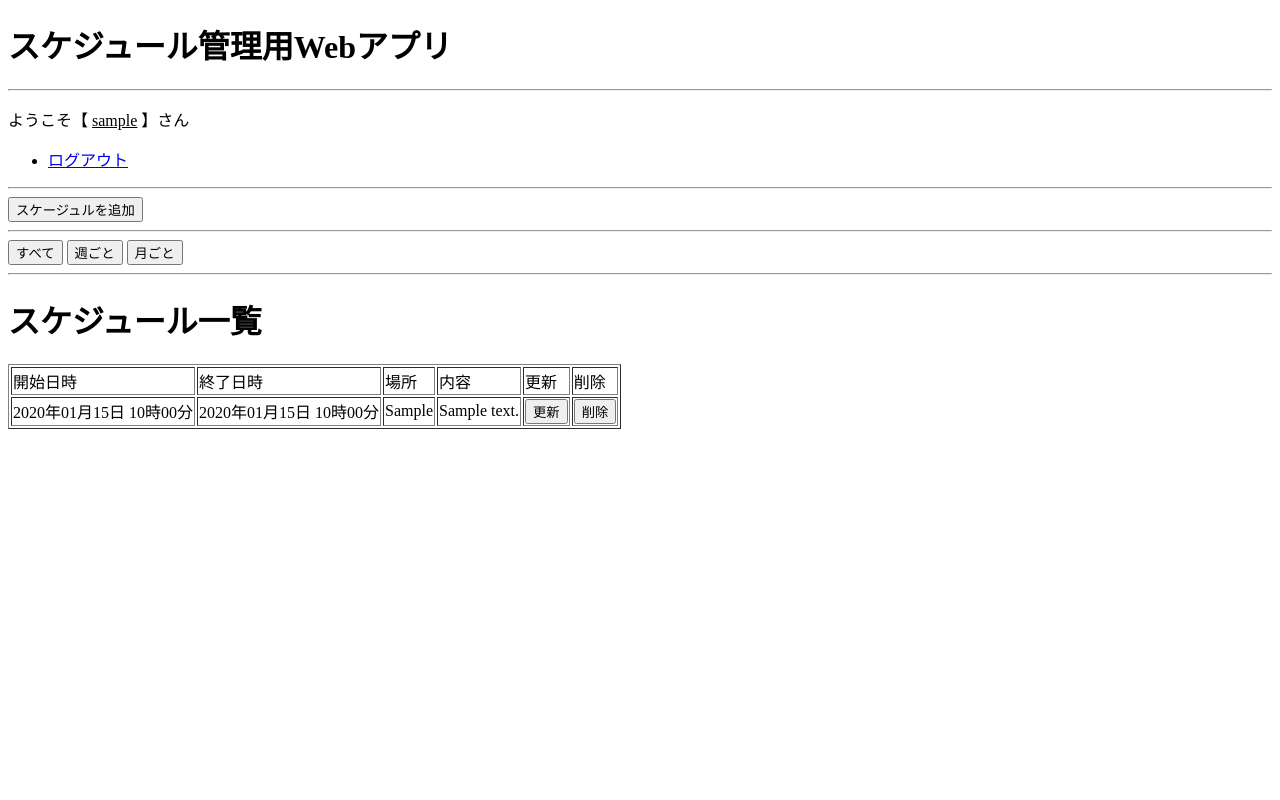
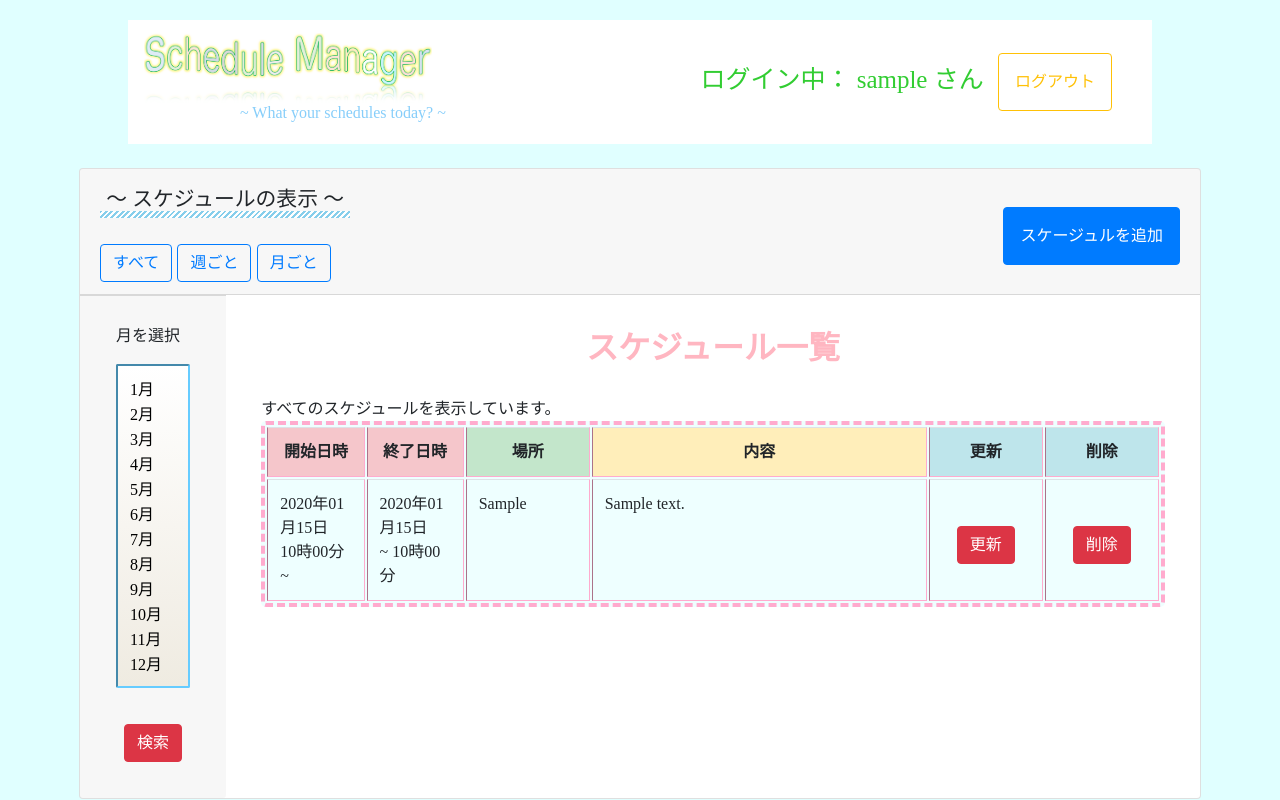
Before and after one commit to GotoRen/Schedule-Manager, a PHP site: page /home/main.php in a window 1280 px wide. Run offline with PHP 8.4, Linux system fonts and the light colour scheme; the visitor is signed in with stand-in values (Sample User, id 1); tables that the repository leaves empty hold one stand-in row (values such as "Sample post"); data that the repository does not hold is empty.

Commit message:
all files update.

```diff
--- a/api/fetch.php
+++ b/api/fetch.php
@@ -12,7 +12,7 @@ class FetchData {
             // DB接続
             $DBConnecter = new DBConnecter();
 
-            $sql = "SELECT * FROM schedule WHERE user_id = $user_id"; // ユーザIDを元にデータを取得
+            $sql = "SELECT * FROM schedule WHERE user_id = $user_id ORDER BY begin ASC"; // ユーザIDを元にデータを取得
             $stmt = $DBConnecter->pdo->prepare($sql);
             $stmt->execute();
 
@@ -33,7 +33,7 @@ class FetchData {
             // DB接続
             $DBConnecter = new DBConnecter();
 
-            $sql = "SELECT * FROM schedule WHERE user_id = $user_id AND DATE_FORMAT(begin, '%m') = $month";
+            $sql = "SELECT * FROM schedule WHERE user_id = $user_id AND DATE_FORMAT(begin, '%m') = $month ORDER BY begin ASC";
             $stmt = $DBConnecter->pdo->prepare($sql);
             $stmt->execute();
 
@@ -54,7 +54,7 @@ class FetchData {
             // DB接続
             $DBConnecter = new DBConnecter();
 
-            $sql = "SELECT * FROM schedule WHERE user_id = $user_id AND begin <= (NOW() + INTERVAL 7 DAY) AND begin >= (NOW() - INTERVAL 7 DAY)";
+            $sql = "SELECT * FROM schedule WHERE user_id = $user_id AND begin > NOW() AND begin < DATE_ADD(NOW(), INTERVAL 7 DAY) ORDER BY begin ASC";
             $stmt = $DBConnecter->pdo->prepare($sql);
             $stmt->execute();
 
--- a/home/main.php
+++ b/home/main.php
@@ -18,35 +18,84 @@ $user_id = $_SESSION["USER_ID"];
 <html>
 <head>
     <meta charset="UTF-8">
+    <meta name="viewport" content="width=device-width, initial-scale=1.0">
     <title>スケジュール管理用Webアプリ</title>
+    <link rel="stylesheet" href="style.css">
+    <link rel="stylesheet" href="../css/bootstrap.css">
+    <style>
+        .navbar-text-content {
+            color: #32CD32;
+            font-size: 25px;
+            font-weight: 300;
+        }
+        .navbar {
+            margin: 20px;
+        }
+    </style>
 </head>
 <body>
-    <h1>スケジュール管理用Webアプリ</h1>
-    <hr>
-    <p>ようこそ【 <u><?php echo htmlspecialchars($_SESSION["USER_NAME"], ENT_QUOTES); ?></u> 】さん</p>  <!-- ユーザー名をechoで表示 -->
-    <ul>
-        <li><a href="../auth/signout.php">ログアウト</a></li>
-    </ul>
-    <hr>
+    <!-- ヘッダ -->
+    <nav class="navbar navbar-light mb-4 mx-auto" style="width: 80%; background-color: #FFF;">
+        <div class="navbar-brand">
+            <img src="../img/title.png" style="width: 18rem;" alt="コンテンツ">
+            <h6><font color=#87cefa>&emsp;&emsp;&emsp;&emsp;&emsp;&emsp;~ What your schedules today? ~</font></h6>
+        </div>
+        <div class="navbar-text-content m-3">
+            ログイン中：  <?php echo htmlspecialchars($_SESSION["USER_NAME"], ENT_QUOTES); ?> さん <!-- ユーザー名をechoで表示 -->
+            <button class="btn btn-outline-warning p-3 m-2" onclick="location.href='../auth/signout.php'">ログアウト</a>
+        </div>
+    </nav>
+    <!----------->
+    <!-- コンテンツ -->
+    <div class="container-fluid" mx-auto style="width: 90%;">
+        <div class="card">
+            <h2 class="card-header d-flex justify-content-between align-items-center">
+                <div>
+                    <p class="text-center stripe">〜 スケジュールの表示 〜</p>
+                    <form action="" method="post">
+                        <button type="submit" name="getdata" class="btn btn-outline-primary" value="all">すべて</button>
+                        <button type="submit" name="getdata" class="btn btn-outline-primary" value="week">週ごと</button>
+                        <button type="submit" name="getdata" class="btn btn-outline-primary" value="month">月ごと</button>
+                    </form>
+                </div>
+                <button class="btn btn-primary p-3" onclick="location.href='form.php'">スケージュルを追加</button>
+            </h2>
 
-    <button onclick="location.href='form.php'">スケージュルを追加</button>
-    <hr>
+            <div class="container-fluid">
+                <div class="row">
+                    <!-- 月の選択画面を表示 -->
+                    <!------------------------------------------------------------------------------>
+                    <div class=" col-1.5 content pull-right p-0">
+                        <div class="h-100 card-footer d-flex justify-content-between">
+                            <div class="pull-center p-3 select-box">
+                                <p>月を選択</p>
+                                <form action="" method=POST >
+                                    <select size="12" name="choose_month">
+                                    <?php for ($i=1; $i<=12; $i++) { ?>
+                                        <option value="<?= $i ?>"><?= $i ?>月</option>
+                                    <?php } ?>
+                                    </select>
+                                    <br /><br />
+                                    <input type="hidden" name="getdata" value="month">
+                                    <input type="submit" name="submit" class="btn btn-danger m-2" value="検索">
+                                </form>
+                            </div>
+                        </div>
+                    </div>
+                    <!------------------------------------------------------------------------------>
 
-    <form action="" method="post">
-        <button type="submit" name="getdata" value="all">すべて</button>
-        <button type="submit" name="getdata" value="week">週ごと</button>
-        <button type="submit" name="getdata" value="month">月ごと</button>
-    </form>
-    <hr>
-
-    <table border=1>
+                    <!-- スケジュール表示 -->
+                    <!------------------------------------------------------------------------------>
+                    <div class="container col-10">
+                        <br>
+                        <table class="table table_style table_border_radius" border="1">
                             <tr>
-            <td>開始日時</td>
-            <td>終了日時</td>
-            <td>場所</td>
-            <td>内容</td>
-            <td>更新</td>
-            <td>削除</td>
+                                <th class="table-danger text-center header" style="width: 2.5em;">開始日時</th>
+                                <th class="table-danger text-center header" style="width: 2.5em;">終了日時</th>
+                                <th class="table-success text-center header" style="width: 2.5em;">場所</th>
+                                <th class="table-warning text-center header" style="width:200px;">内容</th>
+                                <th class="table-info text-center header" style="width: 1em;">更新</th>
+                                <th class="table-info text-center header" style="width: 1em;">削除</th>
                             </tr>
 <?php
                             $FetchData = new FetchData;
@@ -58,16 +107,6 @@ $user_id = $_SESSION["USER_ID"];
                             } elseif ($_POST['getdata'] == "month") {
                                 echo "<h1>月間のスケジュール</h1>";
 ?>
-        <form action="" method=POST >
-            <select size="12" name="choose_month">
-            <?php for ($i=1; $i<=12; $i++) { ?>
-                <option value="<?= $i ?>"><?= $i ?>月</option>
-            <?php } ?>
-
-            </select>
-            <input type="hidden" name="getdata" value="month"><br />
-            <input type="submit" name="submit" value="検索"><br /><br />
-        </form>
 <?php
                                 $choose_month = $_POST['choose_month'];
 
@@ -81,7 +120,7 @@ $user_id = $_SESSION["USER_ID"];
                             } else {
                                 echo "<h1>スケジュール一覧</h1>";
                                 $data = $FetchData->fetch_data();
-
+                                echo "すべてのスケジュールを表示しています。";
                             }
 
                         // データ表示
@@ -89,25 +128,37 @@ $user_id = $_SESSION["USER_ID"];
 ?>
                             <tr>
                                 <!-- データ -->
-                <td><?= date("Y年m月d日 H時i分", strtotime($recode['begin'])); ?></td>
-                <td><?= date("Y年m月d日 H時i分", strtotime($recode['end'])); ?></td>
+                                <td>
+                                    <?= date("Y年<br />m月d日", strtotime($recode['begin'])); ?><br />
+                                    <?= date("H時i分 ~", strtotime($recode['begin'])); ?>
+                                </td>
+                                <td>
+                                    <?= date("Y年<br />m月d日", strtotime($recode['end'])); ?><br />
+                                    <?= date("~ H時i分", strtotime($recode['end'])); ?>
+                                </td>
                                 <td><?= $recode['place'] ?></td>
                                 <td><?= nl2br($recode['content']) ?></td>
                                 <!-- 更新 -->
-                <form action = ../api/update.php method=POST>
+                                <form action=../api/update.php method=POST>
                                     <input type=hidden name=id value="<?= $recode["id"] ?>">
-                  <td><input type=submit value=更新></td>
+                                    <td class="align-middle text-center p-1"><input type=submit class="btn btn-danger" value=更新></td>
                                 </form>
                                 <!-- 削除 -->
                                 <form action = ../api/delete.php method=POST>
                                     <input type=hidden name=id value="<?= $recode["id"] ?>">
-                  <td><input type=submit value=削除></td>
+                                    <td class="text-center align-middle p-1"><input type=submit class="btn btn-danger" value=削除></td>
                                 </form>
                             </tr>
 <?php
                         }
 ?>
-    <table>
-
+                        </table>
+                    </div>
+                    <!------------------------------------------------------------------------------>
+                </div>
+            </div>
+        </div>
+    </div>
+    <!----------->
 </body>
 </html>
--- /dev/null
+++ b/home/style.css
@@ -0,0 +1,51 @@
+<style>
+        .navbar-text-content {
+    color: #4b0082;
+    font-size: 25px;
+    font-weight: 300;
+}
+.navbar {
+    margin: 20px;
+}
+
+.table_style {
+    border-color: #FFABCE;
+    border-style: dashed;
+    border-width: 4px;
+    width: "150";
+    background: #EEFFFF;
+}
+.table_border_radius {
+    border-radius: 5px;
+    border-spacing: 2;
+    border-collapse: separate;
+}
+
+.select-box select {
+	position: relative;
+	width: 100%;
+	padding: 10px;
+	-webkit-appearance: none;
+	-moz-appearance: none;
+	appearance: none;
+	border: 2px inset #66CCFF;
+	background: #eee;
+	background: -webkit-linear-gradient(top, #fff 0%,#efebe1 100%);
+	background: linear-gradient(to bottom, #fff 0%,#efebe1 100%);
+}
+
+.stripe{
+  position: relative;
+  padding: 0.3em;
+}
+.stripe:after {
+  content: '';
+  position: absolute;
+  left: 0;
+  bottom: 0;
+  width: 100%;
+  height: 7px;
+  background: repeating-linear-gradient(-45deg, skyblue, skyblue 2px, white 2px, white 4px);
+}
+
+    </style>
--- a/scss/bootstrap.scss
+++ b/scss/bootstrap.scss
@@ -45,8 +45,8 @@
 
 body {
     background-color: #E0FFFF;
-
     font-family: "ヒラギノ丸ゴ Pro W4"," ヒラギノ丸ゴ Pro", "Hiragino Maru Gothic Pro", "ヒラギノ角ゴ Pro W3", "Hiragino Kaku Gothic Pro", "HG丸ｺﾞｼｯｸM-PRO", "HGMaruGothicMPRO";
+    height: 100%;
 }
 
 h1 {
```
Also changed, not shown: scss/_variables.scss (+4 -4 lines). Lines whose indentation alone changed are shown as unchanged.
